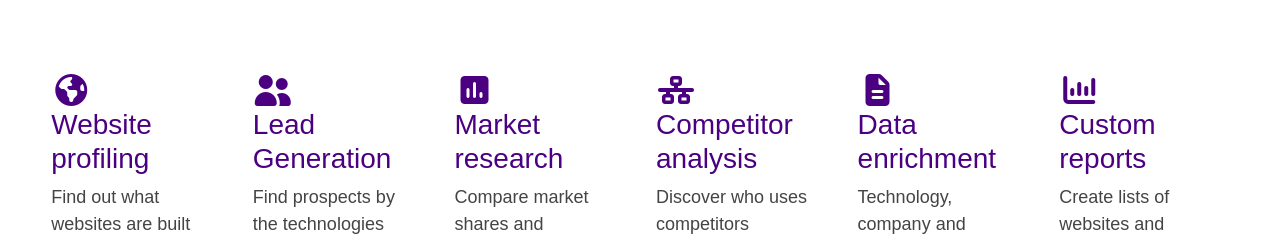
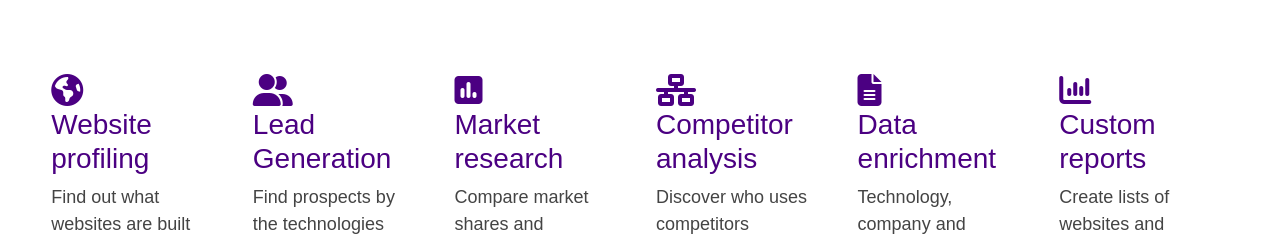
Before and after one commit to Phumnanya/Wappalyzer_recreate, a plain HTML site: page index.html in a window 1280 px wide. Shown: the part 706-948 px from the top of the page. Drawn offline with nearby package versions, Linux system fonts and the light colour scheme.

Commit message:
Update and rename wappalyzer.html to index.html
Added fontawesome script code

```diff
--- a/wappalyzer.html
+++ b/index.html
@@ -5,7 +5,7 @@
 	<meta name="viewport" content="width=device-width, initial-scale=1.0">
 	<link rel="stylesheet" href="./css/bootstrap.css">
 	<link rel="stylesheet" href="wappalyzer.css">
-	<link rel="stylesheet" href="css/all.css">
+	<script src="https://kit.fontawesome.com/052cbbe8db.js" crossorigin="anonymous"></script>
 	<title>wappalyzer.com</title>
 </head>
 <body>
```
